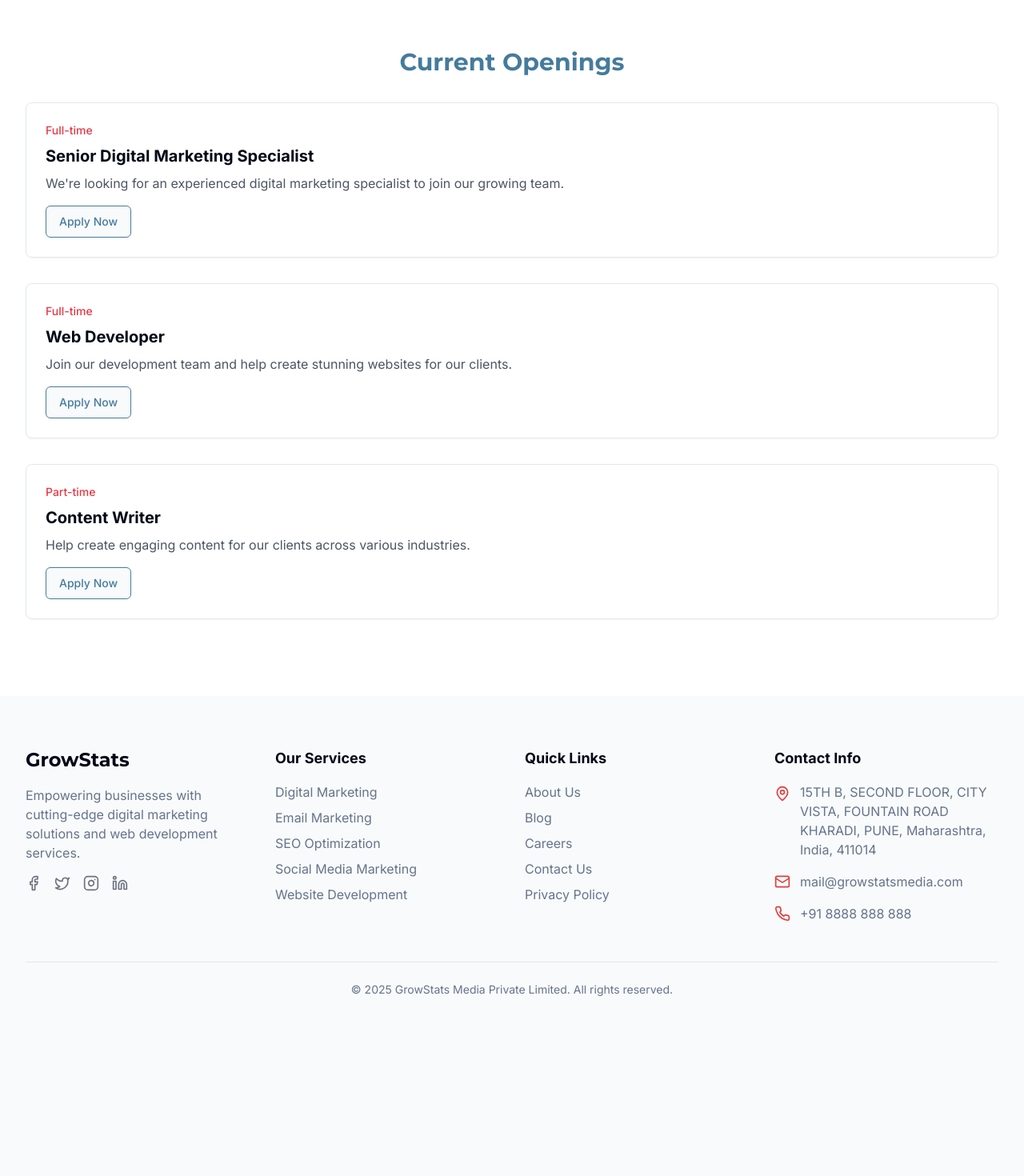
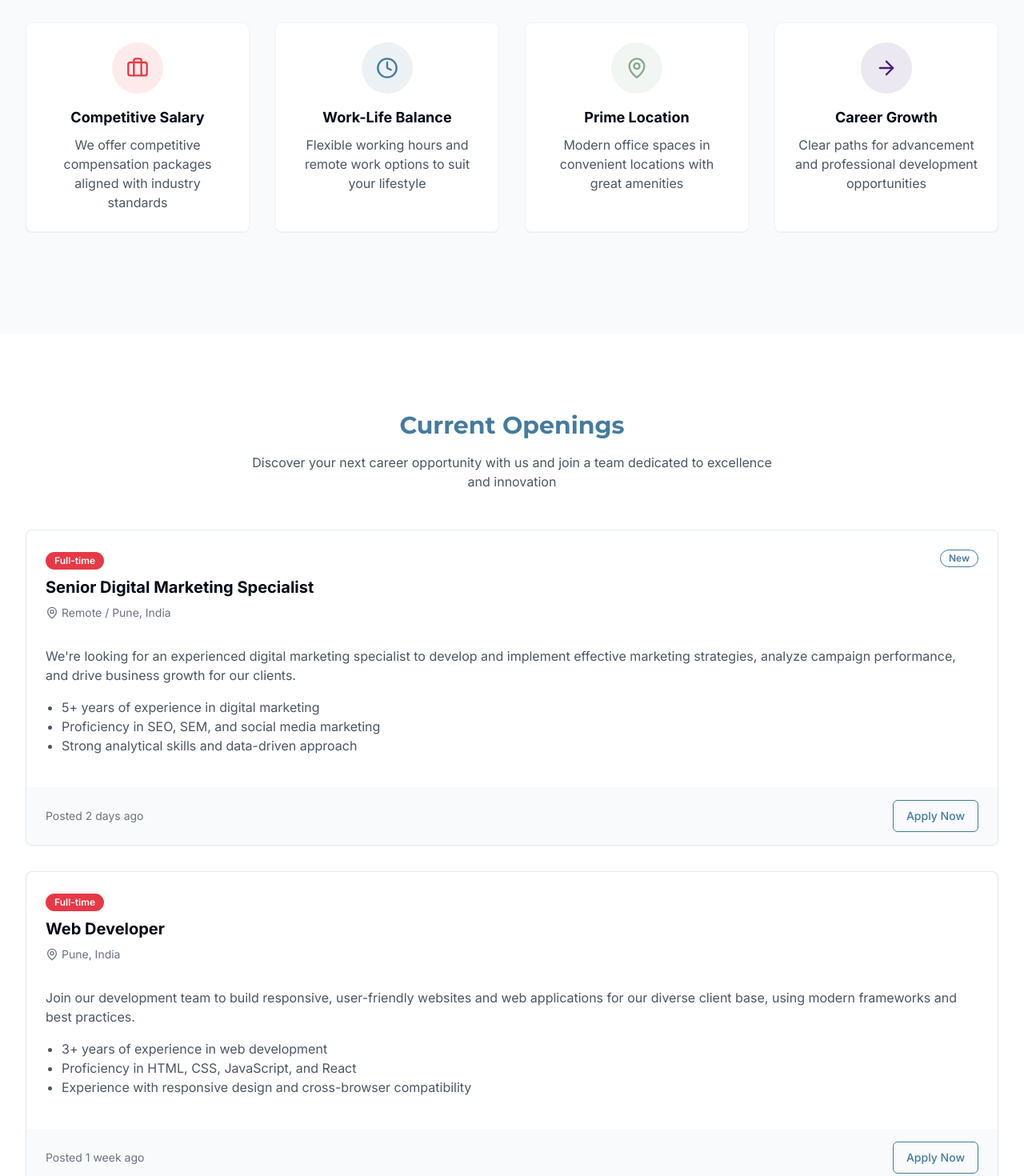
Before and after one commit to dhanwadeakshay1/growstats-vista-web, a React (Vite) app: page /careers in a window 1280 px wide. Shown: the part 860-2330 px from the top of the page at 80% size. Before the commit the page ends 2139 px from the top, so only its background shows below. Built offline with nearby package versions, Linux system fonts and the light colour scheme; the HTML template or start-up script is replaced by a standard one.

Commit message:
Fix: Improve career page
Refactor the career page to improve its content and layout.

```diff
--- a/src/pages/Careers.tsx
+++ b/src/pages/Careers.tsx
@@ -3,6 +3,9 @@ import React from 'react';
 import Layout from '../components/layout/Layout';
 import PageHeader from '../components/ui/PageHeader';
 import { Button } from '@/components/ui/button';
+import { Badge } from '@/components/ui/badge';
+import { Card, CardContent, CardFooter } from '@/components/ui/card';
+import { Briefcase, Clock, MapPin, ArrowRight } from 'lucide-react';
 
 const Careers = () => {
   return (
@@ -31,44 +34,152 @@ const Careers = () => {
         </div>
       </section>
 
-      {/* This is a placeholder for the job openings section */}
+      <section className="section bg-gray-50 py-16">
+        <div className="container-custom">
+          <div className="grid grid-cols-1 md:grid-cols-2 lg:grid-cols-4 gap-8 mb-16">
+            <div className="bg-white p-6 rounded-lg shadow-sm border border-gray-100 text-center">
+              <div className="w-16 h-16 bg-growstats-red/10 rounded-full flex items-center justify-center mx-auto mb-4">
+                <Briefcase className="text-growstats-red" size={28} />
+              </div>
+              <h3 className="font-bold text-lg mb-2">Competitive Salary</h3>
+              <p className="text-gray-600">We offer competitive compensation packages aligned with industry standards</p>
+            </div>
+
+            <div className="bg-white p-6 rounded-lg shadow-sm border border-gray-100 text-center">
+              <div className="w-16 h-16 bg-growstats-blue/10 rounded-full flex items-center justify-center mx-auto mb-4">
+                <Clock className="text-growstats-blue" size={28} />
+              </div>
+              <h3 className="font-bold text-lg mb-2">Work-Life Balance</h3>
+              <p className="text-gray-600">Flexible working hours and remote work options to suit your lifestyle</p>
+            </div>
+
+            <div className="bg-white p-6 rounded-lg shadow-sm border border-gray-100 text-center">
+              <div className="w-16 h-16 bg-growstats-green/10 rounded-full flex items-center justify-center mx-auto mb-4">
+                <MapPin className="text-growstats-green" size={28} />
+              </div>
+              <h3 className="font-bold text-lg mb-2">Prime Location</h3>
+              <p className="text-gray-600">Modern office spaces in convenient locations with great amenities</p>
+            </div>
+
+            <div className="bg-white p-6 rounded-lg shadow-sm border border-gray-100 text-center">
+              <div className="w-16 h-16 bg-growstats-purple/10 rounded-full flex items-center justify-center mx-auto mb-4">
+                <ArrowRight className="text-growstats-purple" size={28} />
+              </div>
+              <h3 className="font-bold text-lg mb-2">Career Growth</h3>
+              <p className="text-gray-600">Clear paths for advancement and professional development opportunities</p>
+            </div>
+          </div>
+        </div>
+      </section>
+
       <section id="openings" className="section bg-white">
         <div className="container-custom">
-          <h2 className="text-2xl md:text-3xl font-bold font-display mb-8 text-center text-growstats-blue">Current Openings</h2>
+          <h2 className="text-2xl md:text-3xl font-bold font-display mb-4 text-center text-growstats-blue">Current Openings</h2>
+          <p className="text-center text-gray-600 mb-12 max-w-2xl mx-auto">Discover your next career opportunity with us and join a team dedicated to excellence and innovation</p>
+
           <div className="grid gap-8">
-            <div className="border rounded-lg p-6 shadow-sm">
-              <p className="text-sm text-growstats-red font-medium mb-2">Full-time</p>
+            <Card className="overflow-hidden transition-all hover:shadow-md">
+              <CardContent className="p-6">
+                <div className="flex justify-between items-start mb-4">
+                  <div>
+                    <Badge className="bg-growstats-red mb-2">Full-time</Badge>
                     <h3 className="text-xl font-bold mb-2">Senior Digital Marketing Specialist</h3>
+                    <div className="flex items-center text-sm text-gray-500 mb-4">
+                      <MapPin size={16} className="mr-1" />
+                      <span>Remote / Pune, India</span>
+                    </div>
+                  </div>
+                  <Badge variant="outline" className="text-growstats-blue border-growstats-blue">
+                    New
+                  </Badge>
+                </div>
                 <p className="text-gray-600 mb-4">
-                We're looking for an experienced digital marketing specialist to join our growing team.
+                  We're looking for an experienced digital marketing specialist to develop and implement effective marketing strategies, analyze campaign performance, and drive business growth for our clients.
                 </p>
-              <Button variant="outline" className="border-growstats-blue text-growstats-blue">
+                <ul className="list-disc pl-5 mb-4 text-gray-600">
+                  <li>5+ years of experience in digital marketing</li>
+                  <li>Proficiency in SEO, SEM, and social media marketing</li>
+                  <li>Strong analytical skills and data-driven approach</li>
+                </ul>
+              </CardContent>
+              <CardFooter className="bg-gray-50 px-6 py-4 flex justify-between items-center">
+                <span className="text-sm text-gray-500">Posted 2 days ago</span>
+                <Button variant="outline" className="border-growstats-blue text-growstats-blue hover:bg-growstats-blue hover:text-white">
                   Apply Now
                 </Button>
+              </CardFooter>
+            </Card>
+
+            <Card className="overflow-hidden transition-all hover:shadow-md">
+              <CardContent className="p-6">
+                <div className="flex justify-between items-start mb-4">
+                  <div>
+                    <Badge className="bg-growstats-red mb-2">Full-time</Badge>
+                    <h3 className="text-xl font-bold mb-2">Web Developer</h3>
+                    <div className="flex items-center text-sm text-gray-500 mb-4">
+                      <MapPin size={16} className="mr-1" />
+                      <span>Pune, India</span>
                     </div>
-
-            <div className="border rounded-lg p-6 shadow-sm">
-              <p className="text-sm text-growstats-red font-medium mb-2">Full-time</p>
-              <h3 className="text-xl font-bold mb-2">Web Developer</h3>
+                  </div>
+                </div>
                 <p className="text-gray-600 mb-4">
-                Join our development team and help create stunning websites for our clients.
+                  Join our development team to build responsive, user-friendly websites and web applications for our diverse client base, using modern frameworks and best practices.
                 </p>
-              <Button variant="outline" className="border-growstats-blue text-growstats-blue">
+                <ul className="list-disc pl-5 mb-4 text-gray-600">
+                  <li>3+ years of experience in web development</li>
+                  <li>Proficiency in HTML, CSS, JavaScript, and React</li>
+                  <li>Experience with responsive design and cross-browser compatibility</li>
+                </ul>
+              </CardContent>
+              <CardFooter className="bg-gray-50 px-6 py-4 flex justify-between items-center">
+                <span className="text-sm text-gray-500">Posted 1 week ago</span>
+                <Button variant="outline" className="border-growstats-blue text-growstats-blue hover:bg-growstats-blue hover:text-white">
                   Apply Now
                 </Button>
+              </CardFooter>
+            </Card>
+
+            <Card className="overflow-hidden transition-all hover:shadow-md">
+              <CardContent className="p-6">
+                <div className="flex justify-between items-start mb-4">
+                  <div>
+                    <Badge className="bg-growstats-green mb-2">Part-time</Badge>
+                    <h3 className="text-xl font-bold mb-2">Content Writer</h3>
+                    <div className="flex items-center text-sm text-gray-500 mb-4">
+                      <MapPin size={16} className="mr-1" />
+                      <span>Remote</span>
                     </div>
-
-            <div className="border rounded-lg p-6 shadow-sm">
-              <p className="text-sm text-growstats-red font-medium mb-2">Part-time</p>
-              <h3 className="text-xl font-bold mb-2">Content Writer</h3>
+                  </div>
+                </div>
                 <p className="text-gray-600 mb-4">
-                Help create engaging content for our clients across various industries.
+                  Create compelling, SEO-friendly content for blogs, websites, social media, and marketing materials across various industries and niches.
                 </p>
-              <Button variant="outline" className="border-growstats-blue text-growstats-blue">
+                <ul className="list-disc pl-5 mb-4 text-gray-600">
+                  <li>Strong writing and editing skills</li>
+                  <li>Understanding of SEO principles</li>
+                  <li>Ability to adapt writing style to different audiences</li>
+                </ul>
+              </CardContent>
+              <CardFooter className="bg-gray-50 px-6 py-4 flex justify-between items-center">
+                <span className="text-sm text-gray-500">Posted 3 weeks ago</span>
+                <Button variant="outline" className="border-growstats-blue text-growstats-blue hover:bg-growstats-blue hover:text-white">
                   Apply Now
                 </Button>
+              </CardFooter>
+            </Card>
           </div>
         </div>
+      </section>
+
+      <section className="section bg-gray-50">
+        <div className="container-custom text-center">
+          <h2 className="text-2xl md:text-3xl font-bold font-display mb-6">Don't See a Suitable Position?</h2>
+          <p className="text-gray-600 mb-8 max-w-2xl mx-auto">
+            We're always looking for talented individuals to join our team. Send us your resume and let us know how you can contribute to our success.
+          </p>
+          <Button asChild className="bg-growstats-blue hover:bg-growstats-blue/90">
+            <a href="/contact">Send Open Application</a>
+          </Button>
         </div>
       </section>
     </Layout>
```
Lines whose indentation alone changed are shown as unchanged.
